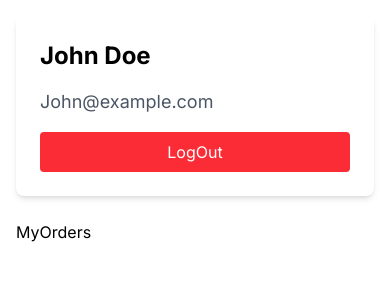
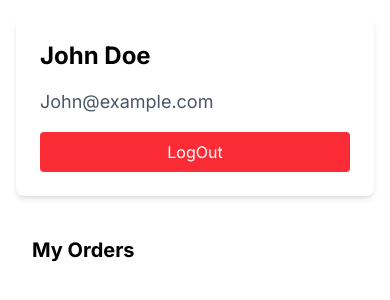
Before and after one commit to VINODKUMAR36594/ShopSphere, a React (Vite) app in the folder frontend/: page /profile in a window 390 px wide. Shown: the top 300 px of the page. Built offline with nearby package versions, Linux system fonts and the light colour scheme.

Commit message:
Add mock order data to MyOrders component and improve layout structure

```diff
--- a/frontend/src/pages/MyOrders.jsx
+++ b/frontend/src/pages/MyOrders.jsx
@@ -13,18 +13,36 @@ const MyOrders = () => {
                         {
                           name:  "Product 1",
                           image:"https://picsum.photos/500/500?random=1",
+                        },
 
+                    ],
+                    totalPrice:100,
+                    isPaid:true,
+                },
+              {
+                    _id:"1236645",
+                    createAt:new Date(),
+                    shippingAddress:{city:"New York ",country:"USA"},
+                    orderItems:[
+                        {
+                          name:  "Product 1",
+                          image:"https://picsum.photos/500/500?random=2",
                         },
 
                     ],
                     totalPrice:100,
                     isPaid:true,
                 }
-            ]
-        })
-    })
+            ];
+            setOrders(mockOrders)
+        },1000)
+    },[])
   return (
-    <div>MyOrders</div>
+    <div className='max-w-7xl mx-auto p-4 sm:p-6'>
+      <h2 className='text-xl sm:text:2xl font-bold mb-6'>
+        My Orders
+      </h2>
+    </div>
   )
 }
 
```
Also changed, not shown: frontend/src/pages/Register.jsx (line endings or trailing spaces).
